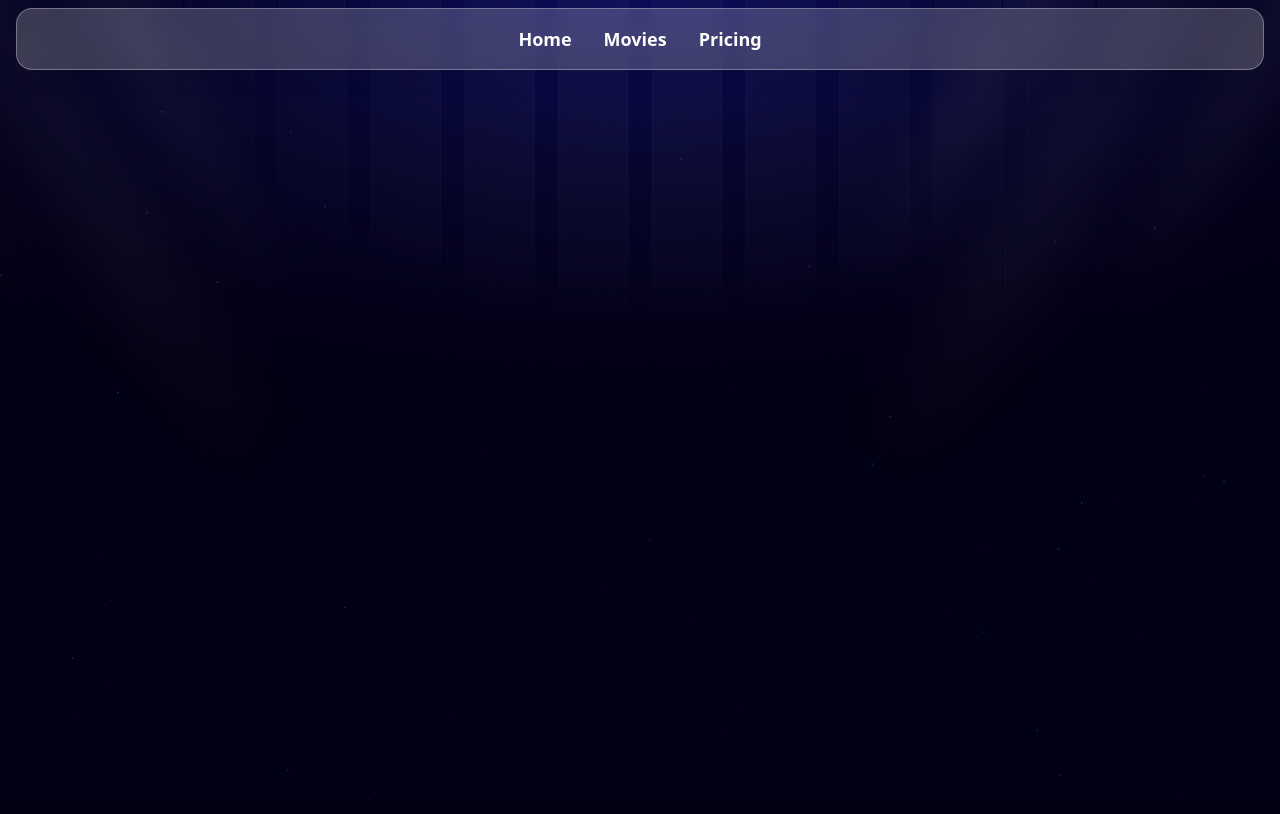
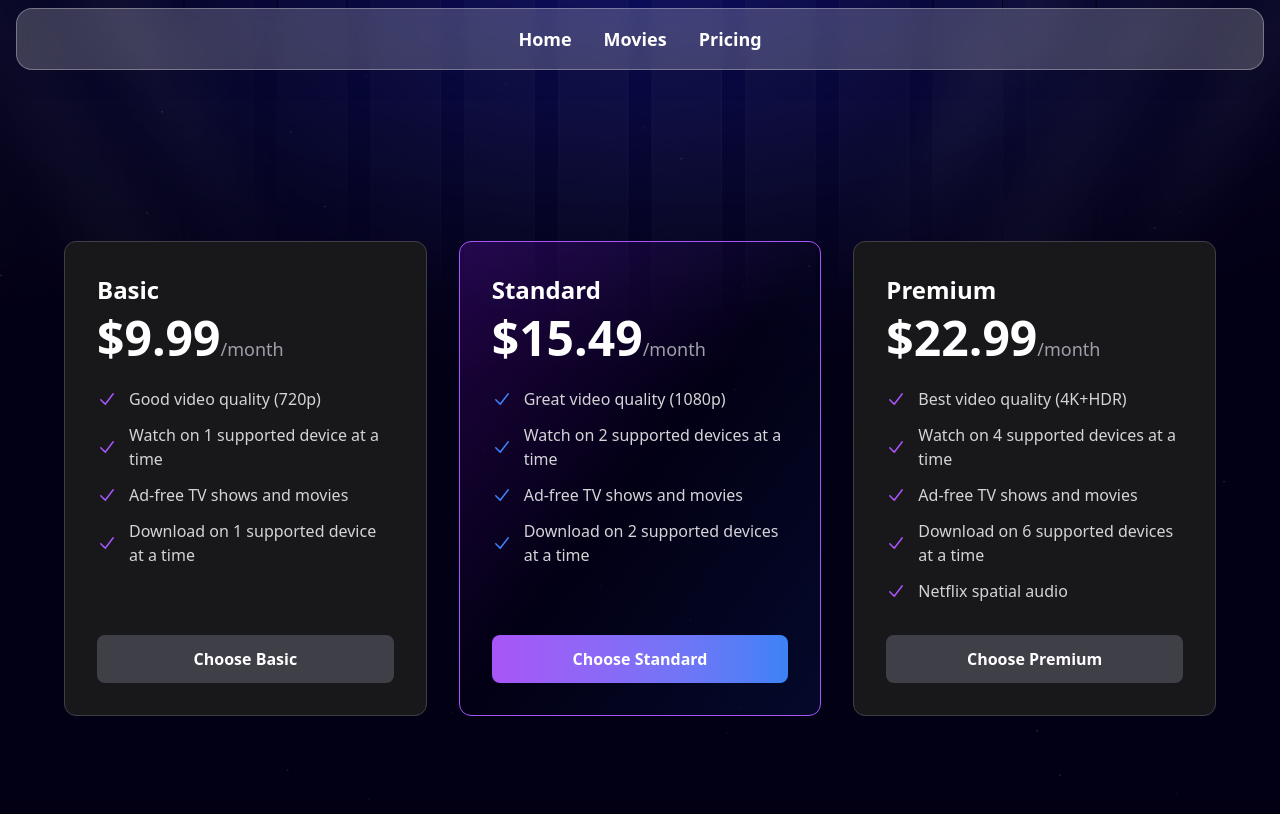
Before and after one commit to Saad-Ali-dev/frontend-projects, a React (Vite) app in the folder movie-app/: page /pricing in a window 1280 px wide. Shown: the top 814 px of the page. Built offline with nearby package versions, Linux system fonts and the light colour scheme; no server answers.

Commit message:
Pricing page is done

```diff
--- /dev/null
+++ b/movie-app/src/components/PricingCard.jsx
@@ -0,0 +1,88 @@
+import React from 'react';
+
+// Simple Checkmark SVG component
+const CheckIcon = ({ className }) => (
+  <svg
+    xmlns="http://www.w3.org/2000/svg"
+    viewBox="0 0 20 20"
+    fill="currentColor"
+    className={`w-5 h-5 ${className}`} // Allow className override/extension
+  >
+    <path
+      fillRule="evenodd"
+      d="M16.704 4.153a.75.75 0 0 1 .143 1.052l-8 10.5a.75.75 0 0 1-1.127.075l-4.5-4.5a.75.75 0 0 1 1.06-1.06l3.894 3.893 7.48-9.817a.75.75 0 0 1 1.05-.143Z"
+      clipRule="evenodd"
+    />
+  </svg>
+);
+
+function PricingCard({
+  planName,
+  price,
+  priceSuffix = '/month',
+  features,
+  buttonText = 'Get Started',
+  isFeatured = false, // Determines the gradient style and glow color
+}) {
+  const cardBaseStyle =
+    'border rounded-xl p-6 md:p-8 flex flex-col h-full transition-all duration-300 ease-in-out transform hover:-translate-y-1';
+
+  const cardNormalStyle = `
+    bg-zinc-900 border-zinc-700
+    hover:border-[#a855f7] hover:shadow-[0 0 25px 8px rgba(168, 85, 247, 0.3)]
+  `;
+
+  const cardFeaturedStyle = `
+    bg-gradient-to-br from-purple-600/20 via-transparent to-blue-600/10
+    border-[#a855f7]
+    hover:shadow-[0 0 25px 8px rgba(59, 130, 246, 0.3)]
+  `; // Use blue glow for featured hover as an example
+
+  const buttonBaseStyle =
+    'w-full py-3 px-6 rounded-lg font-semibold transition-all duration-300 ease-in-out focus:outline-none focus:ring-2 focus:ring-offset-2 focus:ring-offset-black';
+
+  const buttonNormalStyle = `
+    bg-zinc-700 text-white hover:bg-zinc-600
+    hover:shadow-[0 0 15px 5px rgba(107, 114, 128, 0.4)] focus:ring-zinc-500
+  `;
+
+  const buttonFeaturedStyle = `
+    bg-gradient-to-r from-[#a855f7] to-[#3b82f6] text-white
+    hover:opacity-90 hover:shadow-[0 0 15px 5px rgba(168, 85, 247, 0.5)]
+    focus:ring-[#a855f7]
+  `; // Use purple glow for featured button
+
+  const checkIconColor = isFeatured ? 'text-[#3b82f6]' : 'text-[#a855f7]';
+
+  return (
+    <div className={`${cardBaseStyle} ${isFeatured ? cardFeaturedStyle : cardNormalStyle} cursor-pointer`}>
+      {/* Plan Name */}
+      <h3 className="text-2xl font-semibold mb-2">{planName}</h3>
+
+      {/* Price */}
+      <div className="mb-6">
+        <span className="text-5xl font-bold">${price}</span>
+        <span className="text-lg text-zinc-400">{priceSuffix}</span>
+      </div>
+
+      {/* Features */}
+      <ul className="space-y-3 mb-8 flex-grow"> {/* flex-grow pushes button down */}
+        {features.map((feature, index) => (
+          <li key={index} className="flex items-center">
+            <CheckIcon className={`mr-3 flex-shrink-0 ${checkIconColor}`} />
+            <span className="text-zinc-300">{feature}</span>
+          </li>
+        ))}
+      </ul>
+
+      {/* Button */}
+      <button
+        className={`${buttonBaseStyle} ${isFeatured ? buttonFeaturedStyle : buttonNormalStyle} cursor-pointer`}
+      >
+        {buttonText}
+      </button>
+    </div>
+  );
+}
+
+export default PricingCard;
--- a/movie-app/src/pages/MovieDetailsPage.jsx
+++ b/movie-app/src/pages/MovieDetailsPage.jsx
@@ -137,7 +137,7 @@ function MovieDetailsPage() {
         style={{ backgroundImage: `url(${backdropPath})` }}
       >
         <div className="absolute inset-0 bg-gradient-to-t from-gray-900 via-gray-900/60 to-transparent"></div>
-        <div className="absolute inset-0 flex items-center justify-center">
+        <div className="absolute inset-0 items-center justify-center hidden lg:flex">
           {trailerKey && (
             <a
               href={`https://www.youtube.com/watch?v=${trailerKey}`}
--- a/movie-app/src/pages/PricingPage.jsx
+++ b/movie-app/src/pages/PricingPage.jsx
@@ -1,9 +1,63 @@
+import PricingCard from '../components/PricingCard.jsx';
 
 
 export default function PricingPage() {
+  const pricingPlans = [
+    {
+      planName: 'Basic',
+      price: '9.99',
+      features: [
+        'Good video quality (720p)',
+        'Watch on 1 supported device at a time',
+        'Ad-free TV shows and movies',
+        'Download on 1 supported device at a time',
+      ],
+      isFeatured: false,
+      buttonText: 'Choose Basic',
+    },
+    {
+      planName: 'Standard',
+      price: '15.49',
+      features: [
+        'Great video quality (1080p)',
+        'Watch on 2 supported devices at a time',
+        'Ad-free TV shows and movies',
+        'Download on 2 supported devices at a time',
+      ],
+      isFeatured: true, // Make this one featured
+      buttonText: 'Choose Standard',
+    },
+    {
+      planName: 'Premium',
+      price: '22.99',
+      features: [
+        'Best video quality (4K+HDR)',
+        'Watch on 4 supported devices at a time',
+        'Ad-free TV shows and movies',
+        'Download on 6 supported devices at a time',
+        'Netflix spatial audio',
+      ],
+      isFeatured: false,
+      buttonText: 'Choose Premium',
+    },
+  ];
   return (
-    <div>
-
+    <div className="min-h-screen flex items-center justify-center p-4 md:p-8">
+      <div className="w-full max-w-6xl mx-auto">
+        {/* Pricing Container */}
+        <div className="grid grid-cols-1 md:grid-cols-2 lg:grid-cols-3 gap-6 md:gap-8">
+          {pricingPlans.map((plan, index) => (
+            <PricingCard
+              key={index}
+              planName={plan.planName}
+              price={plan.price}
+              features={plan.features}
+              buttonText={plan.buttonText}
+              isFeatured={plan.isFeatured}
+            />
+          ))}
+        </div>
+      </div>
     </div>
-  )
+  );
 }
```
